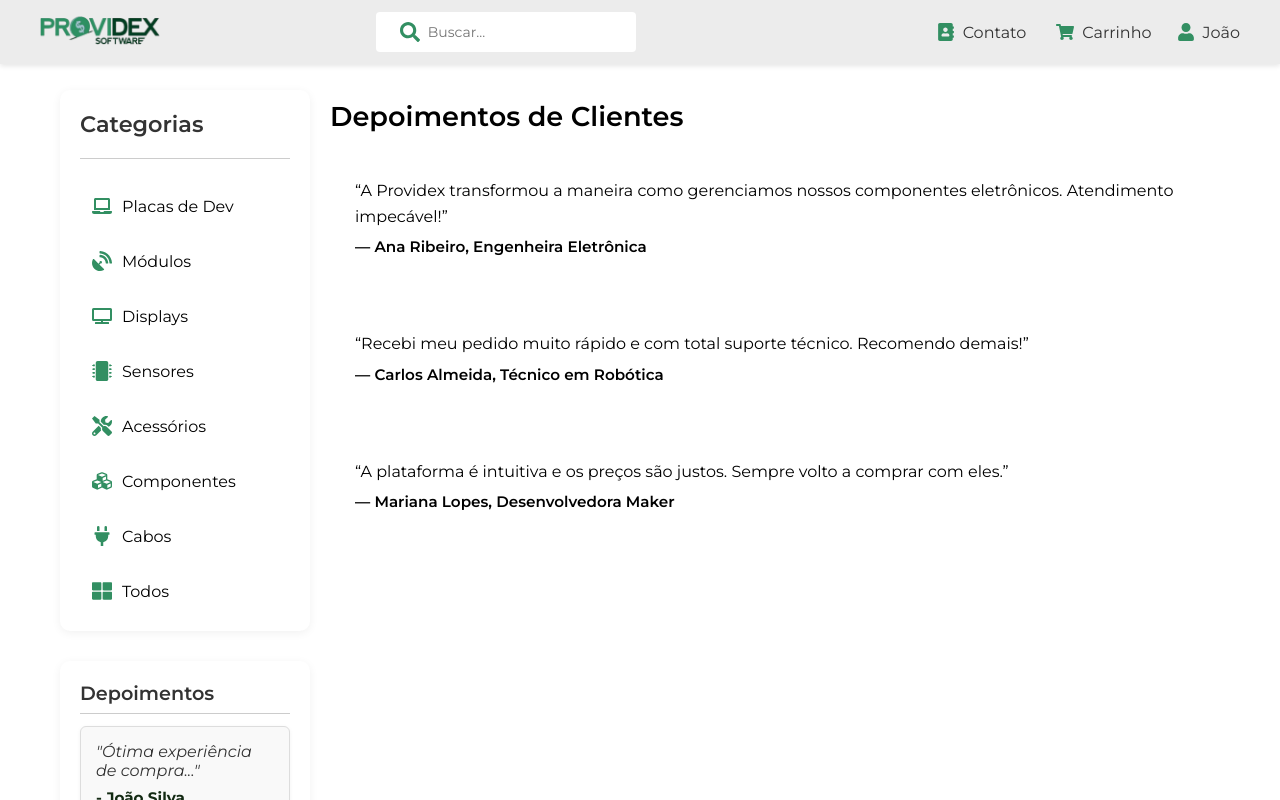
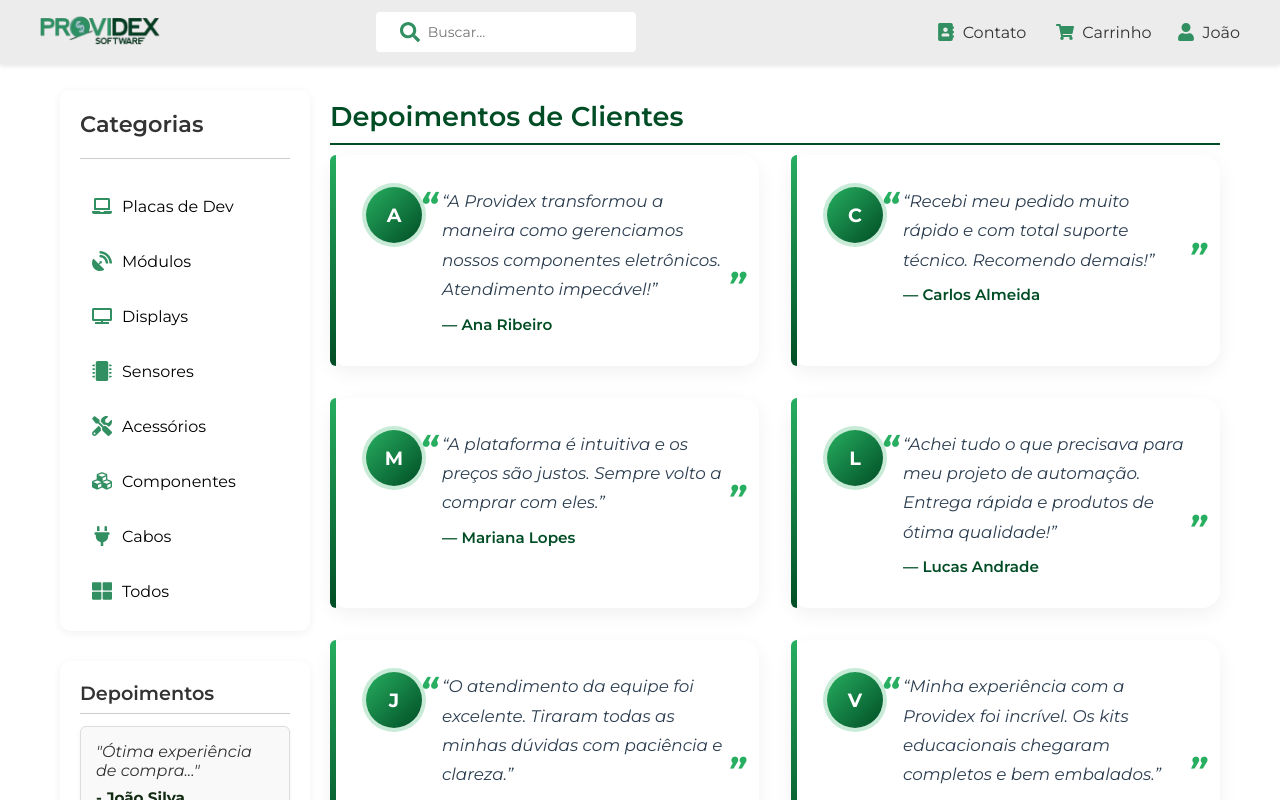
Before and after one commit to joaoschefer/providex, a React (Vite) app: page /depoimentos in a window 1280 px wide. Shown: the top 800 px of the page. Built offline with nearby package versions, Linux system fonts and the light colour scheme.

Commit message:
mexendo com cores

```diff
--- a/src/pages/Depoimentos.css
+++ b/src/pages/Depoimentos.css
@@ -1,59 +1,110 @@
-/* Reaproveite as variáveis :root já definidas no projeto */
-
-/* -------- Layout geral -------- */
-.conteudo-depoimentos-page {
-  display: flex;
-  flex-direction: column;
-  flex: 1;
-  margin-bottom: 20px;
-}
-
-/* -------- Título -------- */
 .titulo-depoimentos-page {
-  color: var(--cor-primaria-escura);
+  color: #004d25;
   margin-bottom: 10px;
   padding: 10px 0;
   font-weight: 600;
   font-size: 1.7rem;
-  border-bottom: 2px solid var(--cor-primaria-media);
+  border-bottom: 2px solid #004d25;
 }
 
-/* -------- Lista de depoimentos -------- */
+/* -------- Lista responsiva -------- */
 .lista-depoimentos-page {
-  display: flex;
-  flex-direction: column;
-  gap: 25px;
+  display: grid;
+  grid-template-columns: repeat(auto-fit, minmax(280px, 1fr));
+  gap: 32px;
 }
 
+/* -------- Cartão de depoimento -------- */
 .depoimento-page {
-  background-color: var(--cor-fundo-elemento);
-  padding: 25px;
-  border-left: 5px solid var(--cor-primaria-media);
-  border-radius: var(--border-radius-padrao);
-  box-shadow: var(--sombra-card);
+  position: relative;
+  display: flex;
+  align-items: flex-start;
+  gap: 20px;
+  padding: 32px 36px;
+  background: #ffffff;
+  border-radius: 18px;
+  box-shadow: 0 6px 20px rgba(0, 0, 0, 0.06);
+  transition: transform 0.2s ease, box-shadow 0.2s ease;
 }
 
-.depoimento-page p {
-  margin: 0 0 8px 0;
-  font-size: 1rem;
-  color: var(--cor-texto-principal);
-  line-height: 1.6;
+/* Barra de cor (gradiente) à esquerda */
+.depoimento-page::before {
+  content: "";
+  position: absolute;
+  inset: 0 auto 0 0;
+  width: 6px;
+  border-radius: 18px 0 0 18px;
+  background: linear-gradient(180deg, #27ae60 0%, #004d25 100%);
 }
 
+/* Elevação e brilho no hover */
+.depoimento-page:hover {
+  transform: translateY(-6px);
+  box-shadow: 0 10px 28px rgba(0, 0, 0, 0.10);
+}
+
+/* -------- Avatar -------- */
+.avatar-inicial {
+  flex-shrink: 0;
+  width: 56px;
+  height: 56px;
+  border-radius: 50%;
+  display: flex;
+  align-items: center;
+  justify-content: center;
+  font-weight: 700;
+  font-size: 1.2rem;
+  color: #fff;
+  background: linear-gradient(135deg, #27ae60 0%, #004d25 100%);
+  box-shadow: 0 0 0 4px rgba(39, 174, 96, 0.25);
+}
+
+/* -------- Texto da citação -------- */
+.citacao {
+  margin: 0 0 10px 0;
+  font-size: 1.05rem;
+  line-height: 1.75;
+  color: #2c3e50;
+  font-style: italic;
+  position: relative;
+}
+
+.citacao::before,
+.citacao::after {
+  font-size: 2.2rem;
+  font-weight: 700;
+  color: #27ae60;
+  position: absolute;
+}
+
+.citacao::before {
+  content: "“";
+  left: -22px;
+  top: -12px;
+}
+
+.citacao::after {
+  content: "”";
+  right: -22px;
+  bottom: -12px;
+}
+
+/* -------- Autor -------- */
 .depoimento-page h4 {
   margin: 0;
+  font-size: 0.95rem;
   font-weight: 600;
-  color: var(--cor-texto-secundario);
-  font-size: 0.95rem;
+  color: #004d25;
 }
 
 /* -------- Responsivo -------- */
-@media (max-width: 768px) {
-  .titulo-depoimentos-page {
-    font-size: 1.6rem;
+@media (max-width: 480px) {
+  .depoimento-page {
+    padding: 24px 28px;
+    flex-direction: column;
+    align-items: stretch;
   }
-
-  .depoimento-page {
-    padding: 20px;
+  .avatar-inicial {
+    margin-bottom: 12px;
   }
 }
--- a/src/pages/Depoimentos.jsx
+++ b/src/pages/Depoimentos.jsx
@@ -17,27 +17,91 @@ function Depoimentos() {
 
             <section className="lista-depoimentos-page">
               <article className="depoimento-page">
-                <p>
+                <div className="avatar-inicial">A</div>
+                <div>
+                  <p className="citacao">
                     “A Providex transformou a maneira como gerenciamos nossos
                     componentes eletrônicos. Atendimento impecável!”
                   </p>
-                <h4>— Ana Ribeiro, Engenheira Eletrônica</h4>
+                  <h4>— Ana Ribeiro</h4>
+                </div>
               </article>
 
               <article className="depoimento-page">
-                <p>
+                <div className="avatar-inicial">C</div>
+                <div>
+                  <p className="citacao">
                     “Recebi meu pedido muito rápido e com total suporte técnico.
                     Recomendo demais!”
                   </p>
-                <h4>— Carlos Almeida, Técnico em Robótica</h4>
+                  <h4>— Carlos Almeida</h4>
+                </div>
               </article>
 
               <article className="depoimento-page">
-                <p>
-                  “A plataforma é intuitiva e os preços são justos. Sempre volto
-                  a comprar com eles.”
+                <div className="avatar-inicial">M</div>
+                <div>
+                  <p className="citacao">
+                    “A plataforma é intuitiva e os preços são justos. Sempre
+                    volto a comprar com eles.”
                   </p>
-                <h4>— Mariana Lopes, Desenvolvedora Maker</h4>
+                  <h4>— Mariana Lopes</h4>
+                </div>
+              </article>
+
+              <article className="depoimento-page">
+                <div className="avatar-inicial">L</div>
+                <div>
+                  <p className="citacao">
+                    “Achei tudo o que precisava para meu projeto de automação.
+                    Entrega rápida e produtos de ótima qualidade!”
+                  </p>
+                  <h4>— Lucas Andrade</h4>
+                </div>
+              </article>
+
+              <article className="depoimento-page">
+                <div className="avatar-inicial">J</div>
+                <div>
+                  <p className="citacao">
+                    “O atendimento da equipe foi excelente. Tiraram todas as
+                    minhas dúvidas com paciência e clareza.”
+                  </p>
+                  <h4>— Juliana Costa</h4>
+                </div>
+              </article>
+
+              <article className="depoimento-page">
+                <div className="avatar-inicial">V</div>
+                <div>
+                  <p className="citacao">
+                    “Minha experiência com a Providex foi incrível. Os kits
+                    educacionais chegaram completos e bem embalados.”
+                  </p>
+                  <h4>— Vinícius Mota</h4>
+                </div>
+              </article>
+
+              <article className="depoimento-page">
+                <div className="avatar-inicial">T</div>
+                <div>
+                  <p className="citacao">
+                    “Já comprei várias vezes e sempre fui muito bem atendido. Os
+                    preços são competitivos e o site é bem organizado.”
+                  </p>
+                  <h4>— Tiago Fernandes</h4>
+                </div>
+              </article>
+
+              <article className="depoimento-page">
+                <div className="avatar-inicial">S</div>
+                <div>
+                  <p className="citacao">
+                    “Encontrei componentes que não achei em nenhum outro lugar.
+                    A Providex virou minha referência.”
+                  </p>
+                  <h4>— Sofia Martins</h4>
+                </div>
               </article>
             </section>
           </div>
--- a/src/pages/Inicio.css
+++ b/src/pages/Inicio.css
@@ -5,7 +5,7 @@
 
 /* ---------- Paleta padronizada ---------- */
 :root {
-  --c-primary:            #27ae60;   /* verde principal */
+  --c-primary:            #1d7441;   /* verde principal */
   --c-primary-dark:       #229954;   /* verde mais escuro / hover */
   --c-accent:             #f1c40f;   /* amarelo principal */
   --c-accent-light:       #ffc733;   /* amarelo hover (usado em botões da outra página) */
```
Lines whose indentation alone changed are shown as unchanged.
